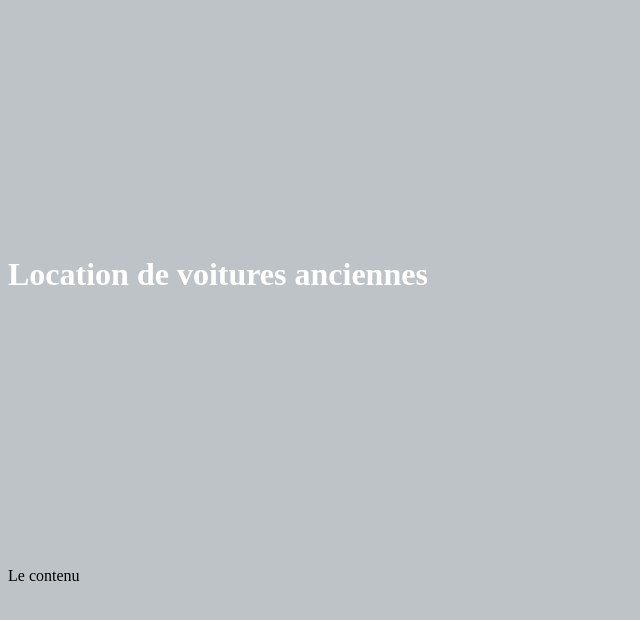
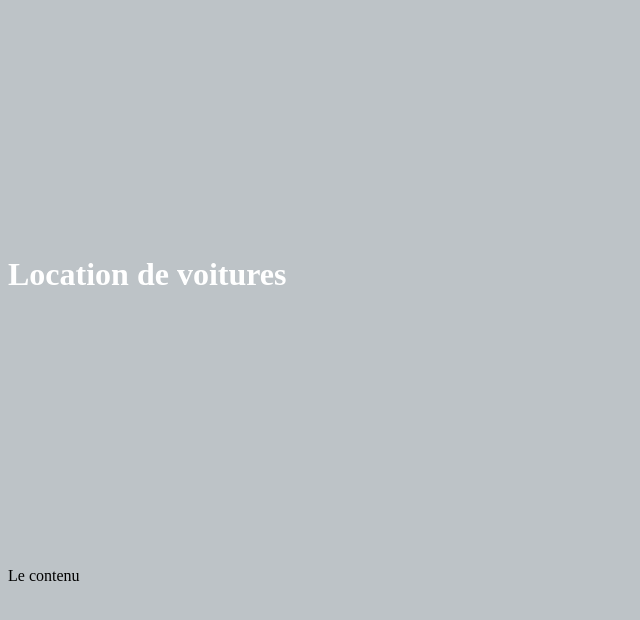
Before and after one commit to anais-andrillon/SurvivalCRM, a plain HTML site: page Index.html in a window 1280 px wide. Shown: the part 18-638 px from the top of the page, without its empty margins (0-640 px from the left). Drawn offline with Linux system fonts and the light colour scheme.

Commit message:
Final commit

```diff
--- a/Index.html
+++ b/Index.html
@@ -5,7 +5,7 @@
 </head>
 
 <body style="background-color:#bdC3c7">
-<h1 style="padding-top:20%; padding-bottom:20%; color:#FFFFFF"> Location de voitures anciennes </h1>
+<h1 style="padding-top:20%; padding-bottom:20%; color:#FFFFFF"> Location de voitures  </h1>
 
 Le contenu
 </body>
```
